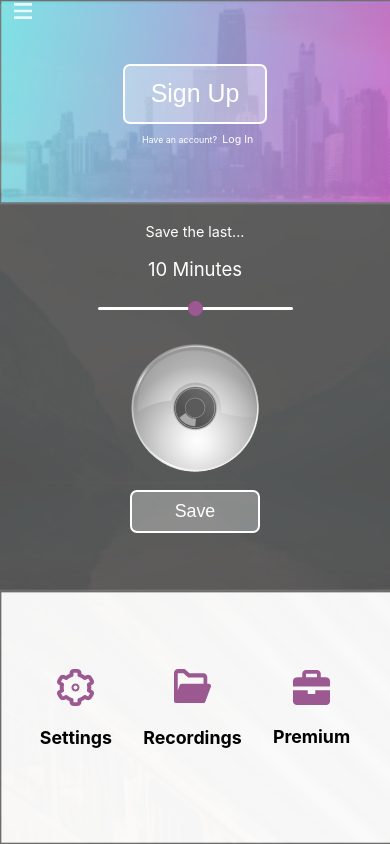
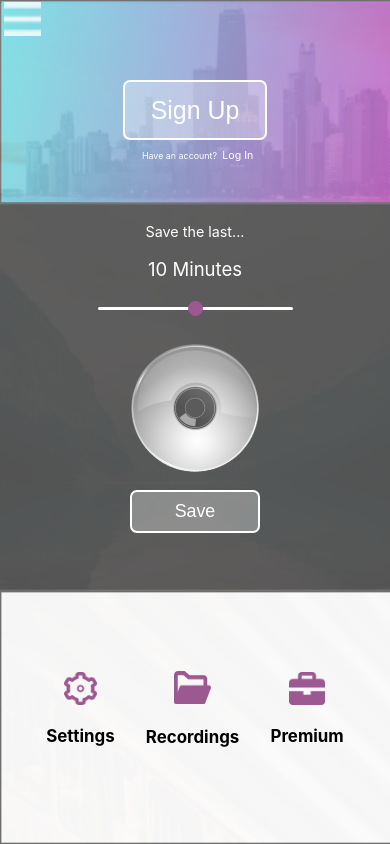
Before and after one commit to luke01455/repeat-mobile2, a React (Create React App) app: page / in a window 390 px wide. Built offline with nearby package versions, Linux system fonts and the light colour scheme.

Commit message:
edited responsive height lower section

```diff
--- a/src/App.css
+++ b/src/App.css
@@ -172,6 +172,9 @@
   flex-direction: row;
   align-items: center;
   justify-content: center;
+  height: 100%;
+  min-height: 100%;
+
 }
 
 .lower-nav {
@@ -184,9 +187,13 @@
 }
 
 .lower-nav p {
+  font-size: 2vh;
   font-weight: bold;
 }
-
+.Menu-Button {
+  height: 4vh;
+  min-height: 30px;
+}
 #Recordingsbtn {
   padding-top: 2%;
 }
--- a/src/App.js
+++ b/src/App.js
@@ -31,7 +31,7 @@ function App() {
         <p id="MidText-2"> 10 Minutes </p>
         </div>
         <div className="Rangebar-Container">
-          <input type="range" class="range" name="" defaultValue="10"
+          <input type="range" className="range" name="" defaultValue="10"
           min="0" max="20"></input>
         </div>
         <div className="cd-container">
@@ -43,19 +43,19 @@ function App() {
       </div>
       <div className="Bottom-section">
         <div className="buttons-container">
-          <div className="lower-nav">
+          <div className="lower-nav" id="ln1">
           <div className="lowerimg-div">
             <img src={settingsbtn} className="Menu-Button" alt="menu-button" />
           </div>
             <p>Settings</p>
           </div>
-          <div className="lower-nav">
+          <div className="lower-nav" id="ln2">
           <div className="lowerimg-div">
             <img src={filebtn} className="Menu-Button" alt="menu-button" />
           </div>
             <p id="Recordingsbtn">Recordings</p>
           </div>
-          <div className="lower-nav">
+          <div className="lower-nav" id="ln3">
           <div className="lowerimg-div">
             <img src={premiumbtn} className="Menu-Button" alt="menu-button" />
           </div>
```
